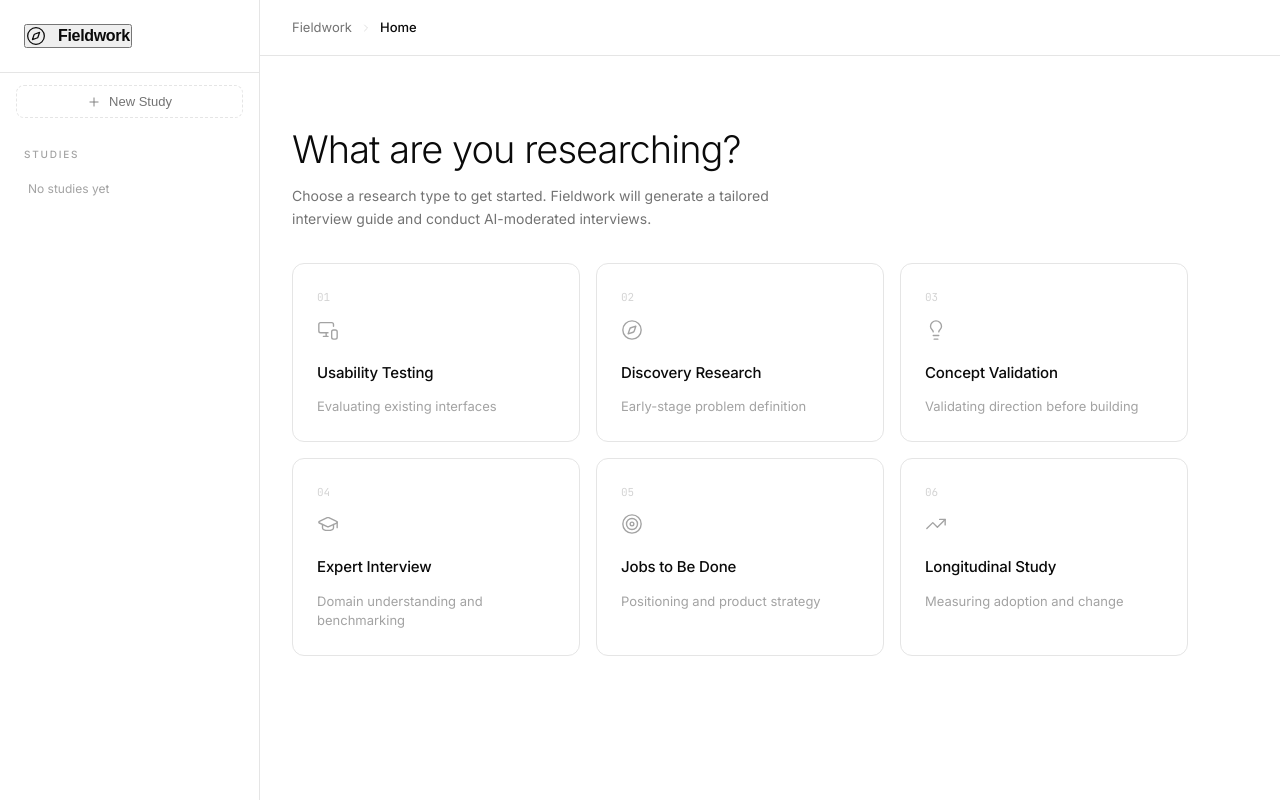
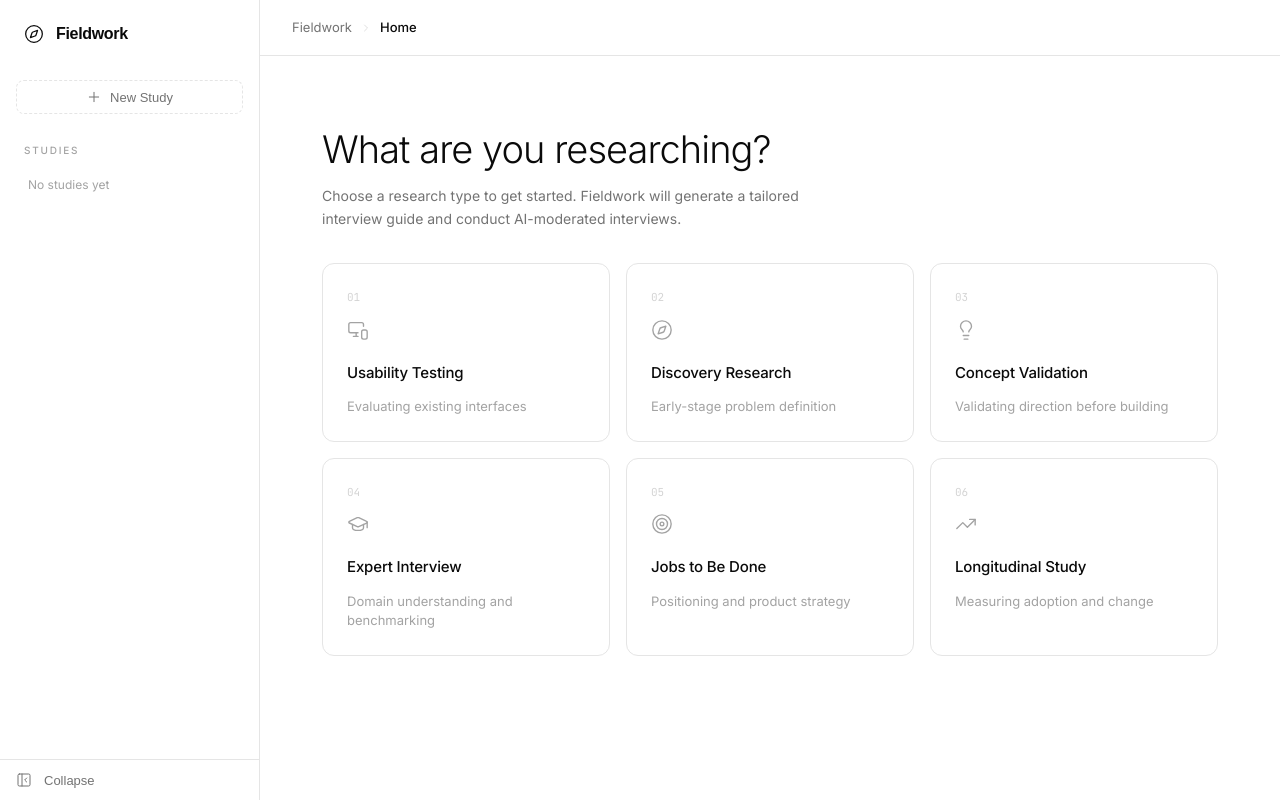
Before and after one commit to v7h-lab/Fieldwork, a Next.js app: page / in a window 1280 px wide. Built offline with nearby package versions, Linux system fonts and the light colour scheme.

Commit message:
style: remove sidebar branding borders, center main layout, add collapsible sidebar toggle

```diff
--- a/src/app/globals.css
+++ b/src/app/globals.css
@@ -56,7 +56,9 @@
 }
 
 /* === Reset === */
-*, *::before, *::after {
+*,
+*::before,
+*::after {
   box-sizing: border-box;
   margin: 0;
   padding: 0;
@@ -87,7 +89,8 @@ body {
   color: var(--text-primary);
 }
 
-h1, .h1 {
+h1,
+.h1 {
   font-size: 22px;
   font-weight: 500;
   letter-spacing: -0.02em;
@@ -95,7 +98,8 @@ h1, .h1 {
   color: var(--text-primary);
 }
 
-h2, .h2 {
+h2,
+.h2 {
   font-size: 24px;
   font-weight: 400;
   letter-spacing: -0.02em;
@@ -103,7 +107,8 @@ h2, .h2 {
   color: var(--text-primary);
 }
 
-h3, .h3 {
+h3,
+.h3 {
   font-size: 15px;
   font-weight: 500;
   letter-spacing: -0.01em;
@@ -159,7 +164,6 @@ h3, .h3 {
 
 .sidebar-header {
   padding: var(--space-6);
-  border-bottom: 1px solid var(--border);
 }
 
 .sidebar-brand {
@@ -243,6 +247,75 @@ h3, .h3 {
   background: var(--neutral-100);
 }
 
+/* === Collapsed Sidebar State === */
+.app-sidebar.collapsed {
+  width: 72px;
+  min-width: 72px;
+}
+
+.app-sidebar.collapsed .sidebar-brand-text {
+  display: none;
+}
+
+.app-sidebar.collapsed .sidebar-header {
+  padding: var(--space-6) 0;
+  display: flex;
+  justify-content: center;
+}
+
+.app-sidebar.collapsed .sidebar-new-btn {
+  width: 40px;
+  height: 40px;
+  margin: var(--space-3) auto;
+  padding: 0;
+  border-radius: var(--radius-sm);
+}
+
+.app-sidebar.collapsed .sidebar-new-btn-text,
+.app-sidebar.collapsed .sidebar-section-label,
+.app-sidebar.collapsed .sidebar-item-text,
+.app-sidebar.collapsed .status-dot,
+.app-sidebar.collapsed .sidebar-toggle-text {
+  display: none;
+}
+
+.app-sidebar.collapsed .sidebar-item {
+  justify-content: center;
+  padding: var(--space-3);
+  margin-bottom: var(--space-1);
+}
+
+.app-sidebar.collapsed .sidebar-section {
+  padding: var(--space-4) var(--space-2);
+}
+
+/* Sidebar Toggle Button */
+.sidebar-toggle {
+  display: flex;
+  align-items: center;
+  gap: var(--space-3);
+  padding: var(--space-3) var(--space-4);
+  background: none;
+  border: none;
+  border-top: 1px solid var(--border);
+  color: var(--text-secondary);
+  font-size: 13px;
+  cursor: pointer;
+  transition: all var(--transition-fast);
+  margin-top: auto;
+  /* Pushes to bottom */
+}
+
+.sidebar-toggle:hover {
+  background: var(--bg-hover);
+  color: var(--text-primary);
+}
+
+.app-sidebar.collapsed .sidebar-toggle {
+  justify-content: center;
+  padding: var(--space-4) 0;
+}
+
 .app-main {
   flex: 1;
   display: flex;
@@ -303,6 +376,7 @@ h3, .h3 {
   padding: var(--space-8);
   max-width: 960px;
   width: 100%;
+  margin: 0 auto;
 }
 
 .app-content.full-width {
@@ -389,11 +463,13 @@ h3, .h3 {
 
 .card-hover:hover {
   border-color: var(--neutral-300);
-  box-shadow: 0 1px 4px rgba(0,0,0,0.04);
+  box-shadow: 0 1px 4px rgba(0, 0, 0, 0.04);
 }
 
 /* === Inputs === */
-.input, .textarea, .select {
+.input,
+.textarea,
+.select {
   width: 100%;
   padding: var(--space-2) var(--space-3);
   border: 1px solid var(--border);
@@ -406,11 +482,14 @@ h3, .h3 {
   transition: border-color var(--transition-fast);
 }
 
-.input::placeholder, .textarea::placeholder {
+.input::placeholder,
+.textarea::placeholder {
   color: var(--text-placeholder);
 }
 
-.input:focus, .textarea:focus, .select:focus {
+.input:focus,
+.textarea:focus,
+.select:focus {
   outline: none;
   border-color: var(--black);
 }
@@ -469,7 +548,7 @@ h3, .h3 {
   background: var(--white);
   color: var(--text-primary);
   font-weight: 500;
-  box-shadow: 0 1px 3px rgba(0,0,0,0.08);
+  box-shadow: 0 1px 3px rgba(0, 0, 0, 0.08);
 }
 
 /* === Table === */
@@ -538,9 +617,17 @@ tr:hover td {
   flex-shrink: 0;
 }
 
-.status-dot.active { background: var(--black); }
-.status-dot.draft { background: var(--neutral-300); }
-.status-dot.completed { background: var(--neutral-400); }
+.status-dot.active {
+  background: var(--black);
+}
+
+.status-dot.draft {
+  background: var(--neutral-300);
+}
+
+.status-dot.completed {
+  background: var(--neutral-400);
+}
 
 /* === Divider === */
 .divider {
@@ -597,7 +684,7 @@ tr:hover td {
 
 .research-card:hover {
   border-color: var(--black);
-  box-shadow: 0 2px 8px rgba(0,0,0,0.04);
+  box-shadow: 0 2px 8px rgba(0, 0, 0, 0.04);
 }
 
 .research-card-icon {
@@ -849,8 +936,15 @@ tr:hover td {
 }
 
 @keyframes voice-pulse {
-  0%, 100% { box-shadow: 0 0 0 0 rgba(10,10,10,0.2); }
-  50% { box-shadow: 0 0 0 8px rgba(10,10,10,0); }
+
+  0%,
+  100% {
+    box-shadow: 0 0 0 0 rgba(10, 10, 10, 0.2);
+  }
+
+  50% {
+    box-shadow: 0 0 0 8px rgba(10, 10, 10, 0);
+  }
 }
 
 /* === Radio Group === */
@@ -995,7 +1089,7 @@ tr:hover td {
   left: 0;
   right: 0;
   padding: var(--space-4);
-  background: linear-gradient(transparent, rgba(0,0,0,0.7));
+  background: linear-gradient(transparent, rgba(0, 0, 0, 0.7));
   color: var(--white);
   font-size: 13px;
 }
@@ -1011,7 +1105,9 @@ tr:hover td {
 }
 
 @keyframes spin {
-  to { transform: rotate(360deg); }
+  to {
+    transform: rotate(360deg);
+  }
 }
 
 /* === Editable Text === */
@@ -1069,6 +1165,7 @@ tr:hover td {
   .research-grid {
     grid-template-columns: repeat(2, 1fr);
   }
+
   .stat-grid {
     grid-template-columns: repeat(2, 1fr);
   }
@@ -1079,9 +1176,11 @@ tr:hover td {
     width: 220px;
     min-width: 220px;
   }
+
   .research-grid {
     grid-template-columns: 1fr;
   }
+
   .stat-grid {
     grid-template-columns: 1fr 1fr;
   }
--- a/src/components/Sidebar.tsx
+++ b/src/components/Sidebar.tsx
@@ -1,14 +1,16 @@
 'use client';
 
+import { useState } from 'react';
 import { useStudies } from '@/lib/StudyContext';
 import { useRouter, usePathname } from 'next/navigation';
-import { Plus, FileText, Compass } from 'lucide-react';
+import { Plus, FileText, Compass, PanelLeftClose, PanelLeftOpen } from 'lucide-react';
 import { RESEARCH_TYPES } from '@/lib/types';
 
 export function Sidebar() {
     const { studies, activeStudyId, setActiveStudyId } = useStudies();
     const router = useRouter();
     const pathname = usePathname();
+    const [isCollapsed, setIsCollapsed] = useState(false);
 
     const handleNewStudy = () => {
         setActiveStudyId(null);
@@ -21,17 +23,17 @@ export function Sidebar() {
     };
 
     return (
-        <aside className="app-sidebar">
+        <aside className={`app-sidebar ${isCollapsed ? 'collapsed' : ''}`}>
             <div className="sidebar-header">
-                <button className="sidebar-brand" onClick={() => router.push('/')} style={{ cursor: 'pointer' }}>
+                <button className="sidebar-brand" onClick={() => router.push('/')} style={{ cursor: 'pointer', background: 'none', border: 'none', padding: 0 }}>
                     <Compass size={20} strokeWidth={1.5} />
                     <span className="sidebar-brand-text">Fieldwork</span>
                 </button>
             </div>
 
-            <button className="sidebar-new-btn" onClick={handleNewStudy}>
-                <Plus size={14} strokeWidth={1.5} />
-                New Study
+            <button className="sidebar-new-btn" onClick={handleNewStudy} title="New Study">
+                <Plus size={16} strokeWidth={1.5} />
+                <span className="sidebar-new-btn-text">New Study</span>
             </button>
 
             <div className="sidebar-section">
@@ -46,9 +48,10 @@ export function Sidebar() {
                             key={study.id}
                             className={`sidebar-item ${activeStudyId === study.id || pathname === `/study/${study.id}` ? 'active' : ''}`}
                             onClick={() => handleStudyClick(study.id)}
+                            title={study.name}
                         >
-                            <FileText size={14} strokeWidth={1.5} />
-                            <div style={{ overflow: 'hidden', textOverflow: 'ellipsis', whiteSpace: 'nowrap', flex: 1 }}>
+                            <FileText size={16} strokeWidth={1.5} style={{ flexShrink: 0 }} />
+                            <div className="sidebar-item-text" style={{ overflow: 'hidden', textOverflow: 'ellipsis', whiteSpace: 'nowrap', flex: 1 }}>
                                 <div style={{ fontSize: '13px', overflow: 'hidden', textOverflow: 'ellipsis' }}>{study.name}</div>
                                 <div style={{ fontSize: '11px', color: 'var(--neutral-400)' }}>
                                     {RESEARCH_TYPES[study.type]?.label}
@@ -59,6 +62,11 @@ export function Sidebar() {
                     ))
                 )}
             </div>
-        </aside>
+
+            <button className="sidebar-toggle" onClick={() => setIsCollapsed(!isCollapsed)}>
+                {isCollapsed ? <PanelLeftOpen size={16} strokeWidth={1.5} /> : <PanelLeftClose size={16} strokeWidth={1.5} />}
+                <span className="sidebar-toggle-text">Collapse</span>
+            </button>
+        </aside >
     );
 }
```
